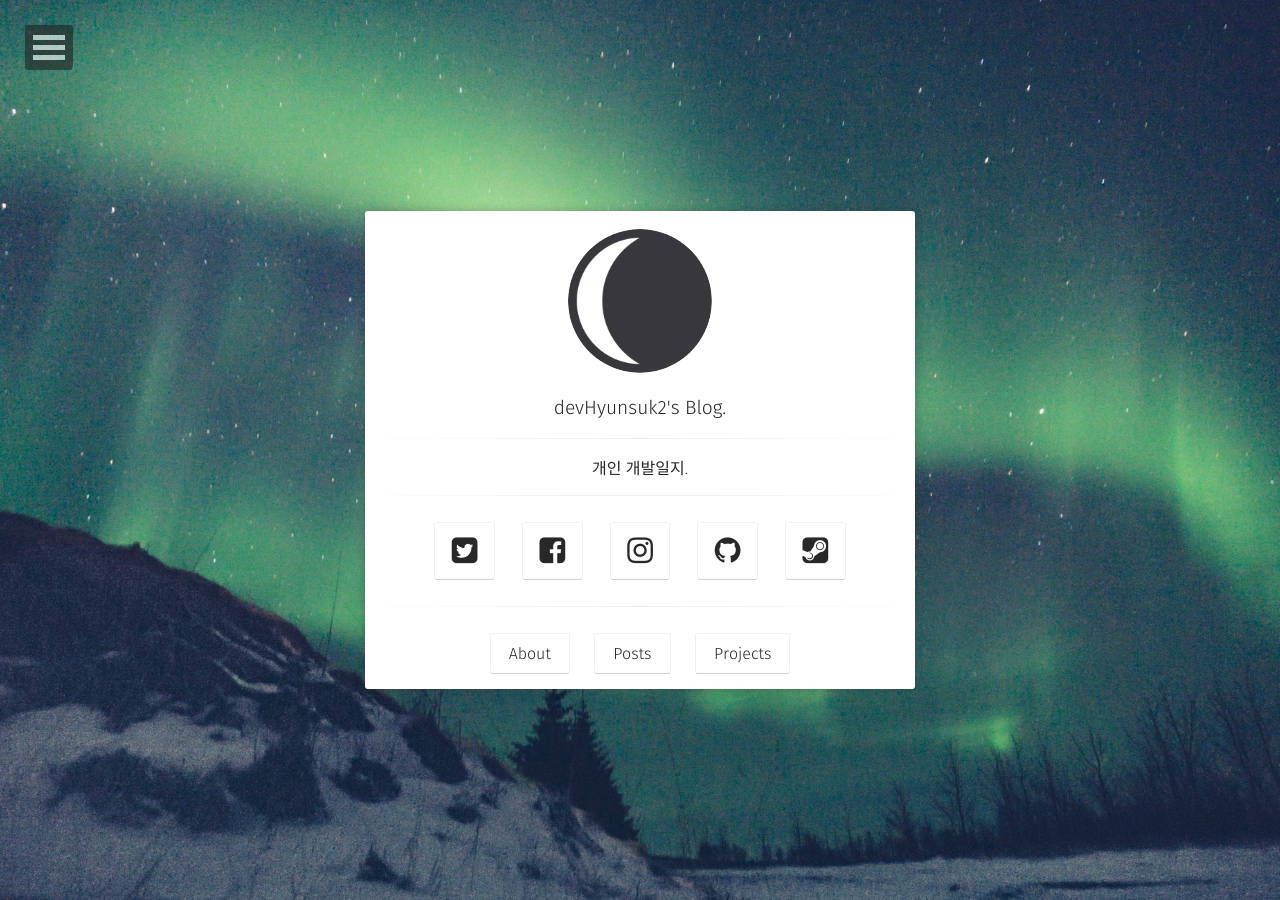
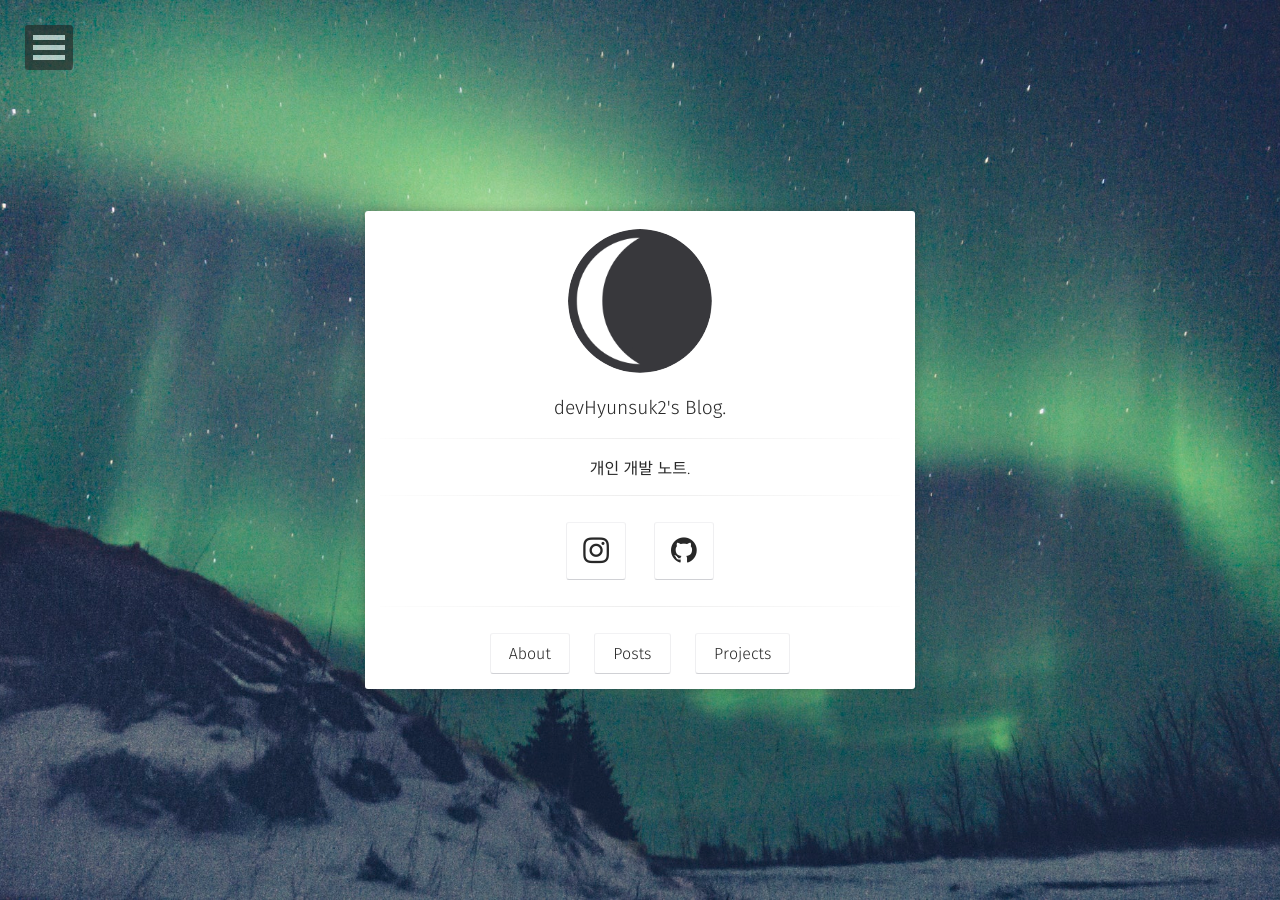
Before and after one commit to devhyunsuk2/devhyunsuk2.github.io, a Jekyll site: the page built from index.md, in a window 1280 px wide. Built offline with Jekyll 4.4.1, drawn with Linux system fonts in a browser that asks for light colours; some web fonts are replaced; comment, search, counter and statistics services are not loaded.

Commit message:
Update _config.yml

```diff
--- a/_config.yml
+++ b/_config.yml
@@ -1,7 +1,7 @@
 # Site
 title:              devHyunsuk2's Blog.
-bio:                '개인 개발일지.'
-description:        "개인용 기록 블로그"
+bio:                '개인 개발 노트.'
+description:        "개인 기록 블로그"
 reading_time:       true
 words_per_minute:   200
 logo:               'assets/img/logo.png'
@@ -38,8 +38,8 @@ disqus_shortname:   taylantatli
   #ad-slot:
 #bing-verify:
 #email:
-twitter:            username
-facebook:           username
+# twitter:            username
+# facebook:           username
 github-url:         https://github.com/devhyunsuk2
 #stackoverflow:     123456/username   from a "http://stackoverflow.com/users/123456/username" link
 #linkedin:          username
@@ -50,7 +50,7 @@ instagram:          junghyunsuk1234
 #medium:            '@username'
 #pinterest:         username
 #foursquare:        username
-steam:              username
+# steam:              username
 #dribbble:          username
 #youtube:           username
 #youtube-channel:   channel
```
